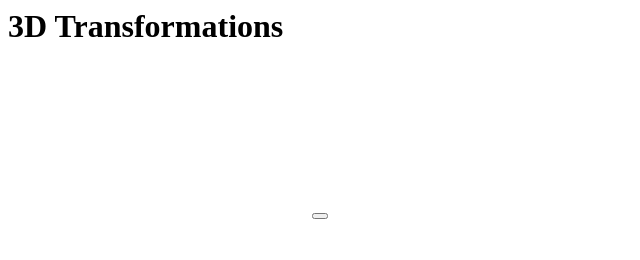
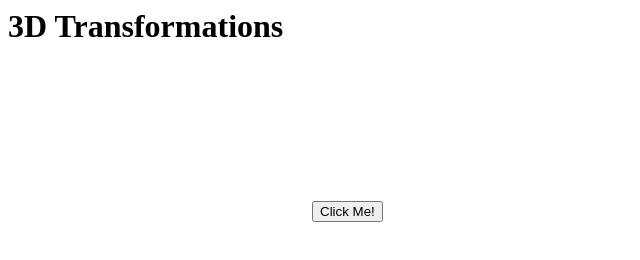
Before and after one commit to Nick-Mazuk/3D-Revolutions, a plain HTML site: page index.html in a window 1280 px wide. Shown: the whole page, without its empty margins (0-640 px from the left). Drawn offline with Linux system fonts and the light colour scheme.

Commit message:
fixed button

```diff
--- a/index.html
+++ b/index.html
@@ -7,6 +7,6 @@
 <body>
 	<h1>3D Transformations</h1>
 	<canvas id="canvas">Your browser needs canvas support to render this</canvas>
-	<button value="click me!">
+	<button type="button">Click Me!</button>
 </body>
 </html>
```
